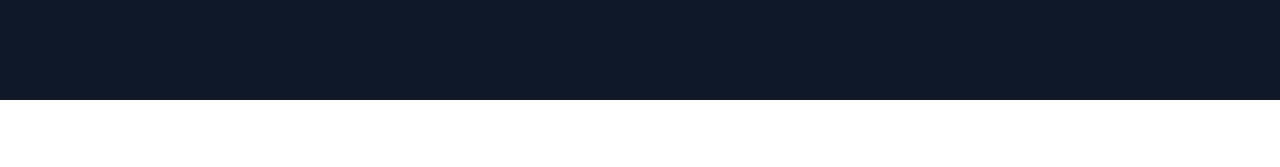
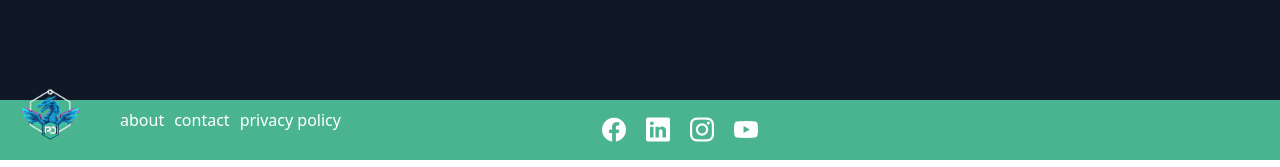
Before and after one commit to Lovahi/reto2-frontend, a Vue app: page / in a window 1280 px wide. Shown: the part 1153-1320 px from the top of the page. Before the commit the page ends 1253 px from the top, so only its background shows below. Built offline with nearby package versions, Linux system fonts and the light colour scheme; no server answers.

Commit message:
feat: add FooterComponent and integrate it into App.vue

```diff
--- a/src/App.vue
+++ b/src/App.vue
@@ -3,6 +3,7 @@
 import prueba from './views/Prueba.vue';
 import Videojuegos from './views/Videojuegos.vue';
 import NavbarComponent from './components/NavbarComponent.vue';
+import FooterComponent from './components/FooterComponent.vue';
 
 
 
@@ -22,6 +23,10 @@
     <Videojuegos />
   </div>
 
+  <div>
+    <FooterComponent />
+  </div>
+
 </template>
 
 <style scoped>
--- a/src/components/FooterComponent.vue
+++ b/src/components/FooterComponent.vue
@@ -0,0 +1,72 @@
+<script setup>
+
+</script>
+
+<template>
+<footer class="footer">
+    <div class="footer-info">
+        <img src="../assets/Gemini_Generated_Image_segyufsegyufsegy-Photoroom.png" alt="">
+        <ul>
+            <li>about</li>
+            <li>contact</li>
+            <li>privacy policy</li>
+        </ul>
+    </div>
+    <div class="footer-social">
+        <i class="pi pi-facebook"></i>
+        <i class="pi pi-linkedin"></i>
+        <i class="pi pi-instagram"></i>
+        <i class="pi pi-youtube"></i>
+    </div>
+</footer>
+</template>
+
+<style scoped>
+
+.footer {
+    display: flex;
+    justify-content: space-between;
+    align-items: center;
+    background-color: rgb(74, 180, 145);
+    color: #fff;
+    padding: 20px 0;
+    height: 60px;
+}
+
+.footer-info {
+    display: flex;
+    align-items: center;
+    justify-content: center;
+    margin-bottom: 20px;
+}
+
+.footer-info img {
+    max-width: 100px;
+    margin-right: 20px;
+}
+
+.footer-info ul {
+    display: flex;
+    justify-content: center;
+    list-style: none;
+    gap:10px;
+    padding: 0;
+
+}
+
+
+
+.footer-social {
+    display: flex;
+    justify-content: center;
+    margin-right: 40%;
+}
+
+.footer-social i {
+    display: flex;
+    margin: 0 10px;
+    font-size: 24px;
+    cursor: pointer;
+}
+
+</style>
```
